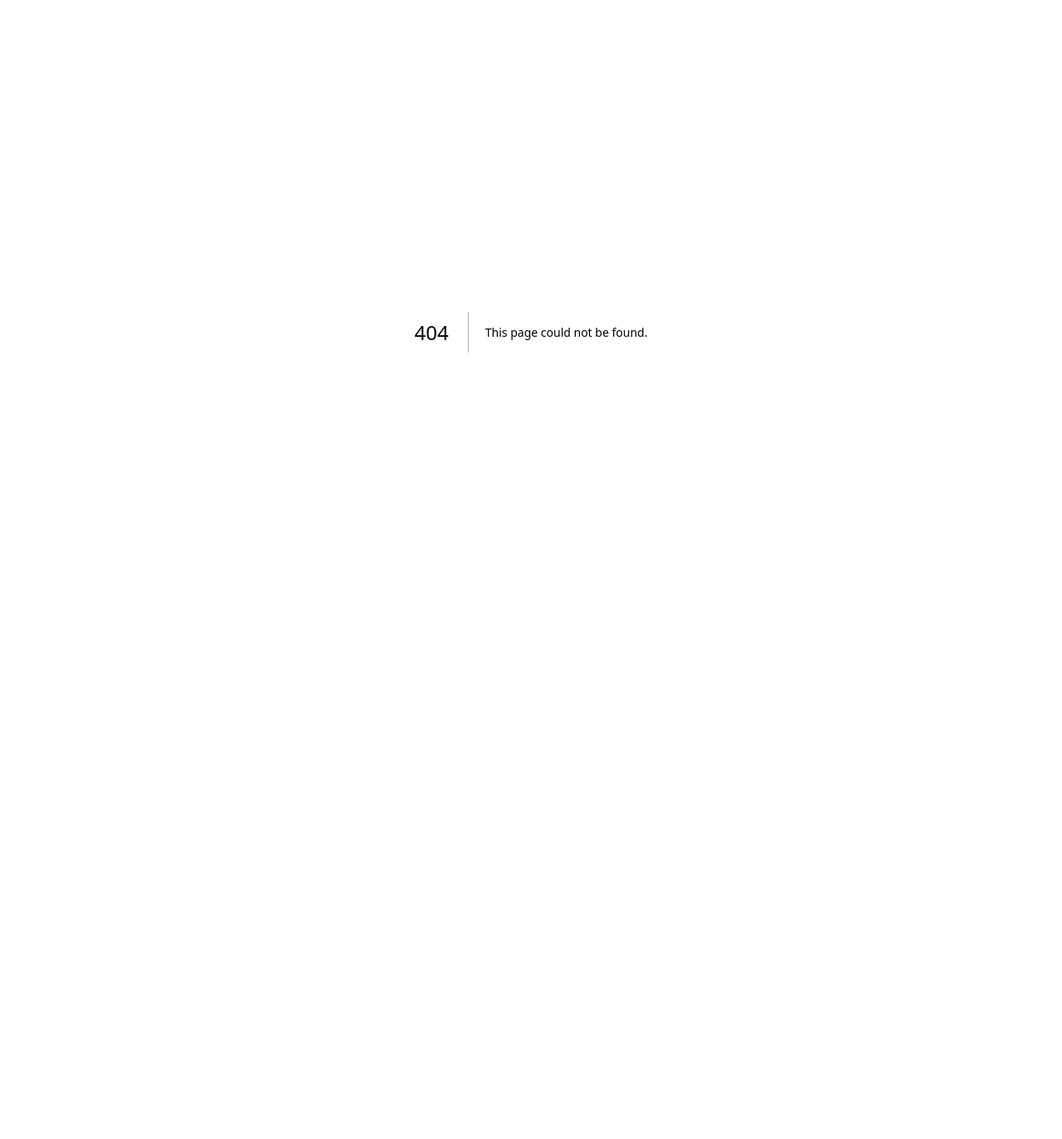
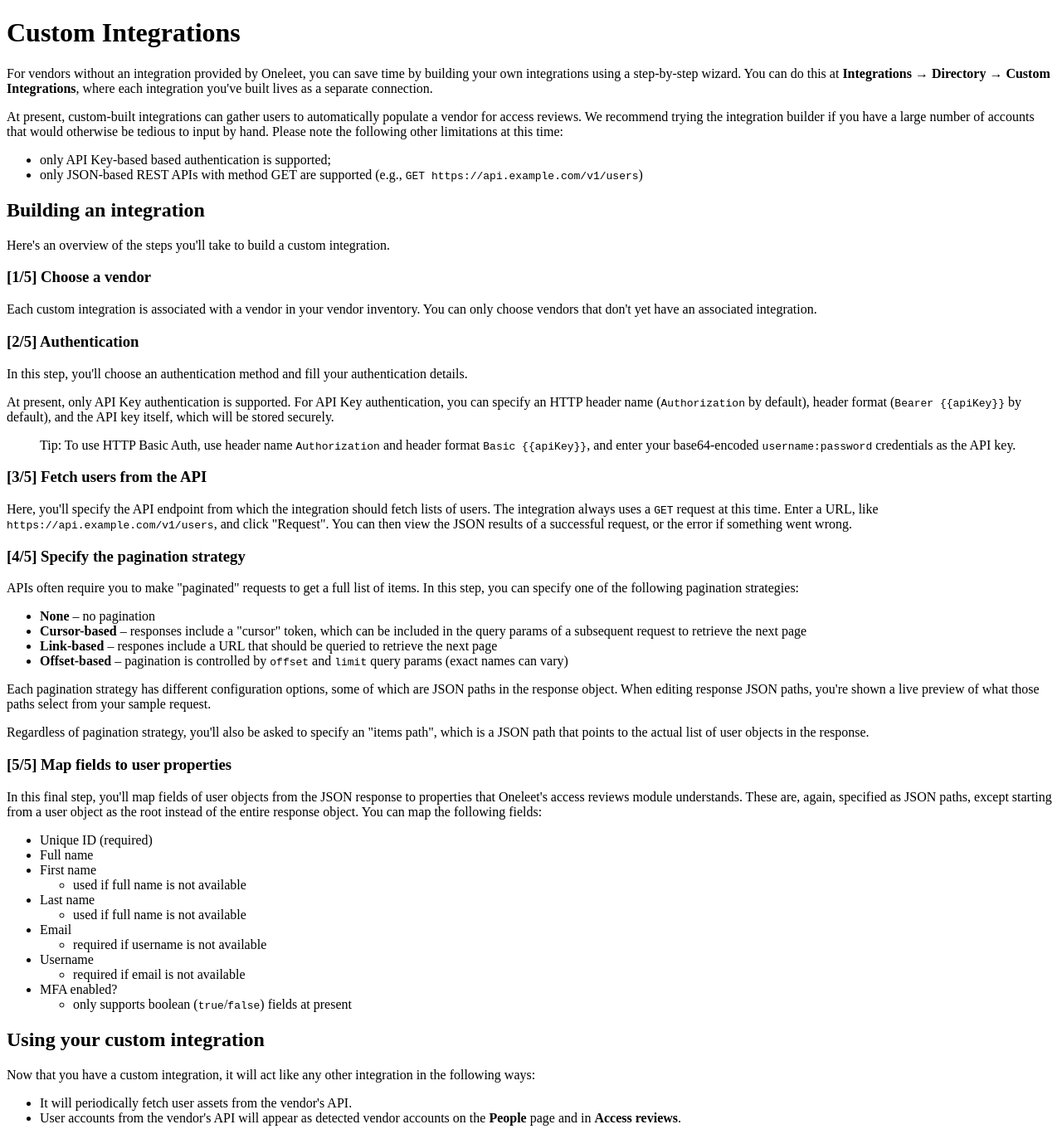
Before and after one commit to Oneleet/oneleet-docs, a Next.js app: page /integrations/custom in a window 1280 px wide. Before the commit this address had no page. Shown: the whole page at 83% size. Before the commit the page ends 800 px from the top, so only its background shows below. Built offline with nearby package versions, Linux system fonts and the light colour scheme.

Commit message:
Add docs for custom integrations (customer request)

```diff
--- a/pages/integrations/_meta.ts
+++ b/pages/integrations/_meta.ts
@@ -12,4 +12,5 @@ export default {
   microsoft365: "Microsoft 365",
   supabase: "Supabase",
   vercel: "Vercel",
+  custom: "Custom Integrations",
 };
--- /dev/null
+++ b/pages/integrations/custom.mdx
@@ -0,0 +1,69 @@
+---
+title: Custom Integrations
+---
+
+# Custom Integrations
+
+For vendors without an integration provided by Oneleet, you can save time by building your own integrations using a step-by-step wizard. You can do this at **Integrations** → **Directory** → **Custom Integrations**, where each integration you've built lives as a separate connection.
+
+At present, custom-built integrations can gather users to automatically populate a vendor for access reviews. We recommend trying the integration builder if you have a large number of accounts that would otherwise be tedious to input by hand. Please note the following other limitations at this time:
+
+- only API Key-based based authentication is supported;
+- only JSON-based REST APIs with method GET are supported (e.g., `GET https://api.example.com/v1/users`)
+
+## Building an integration
+
+Here's an overview of the steps you'll take to build a custom integration.
+
+### [1/5] Choose a vendor
+
+Each custom integration is associated with a vendor in your vendor inventory. You can only choose vendors that don't yet have an associated integration.
+
+### [2/5] Authentication
+
+In this step, you'll choose an authentication method and fill your authentication details.
+
+At present, only API Key authentication is supported. For API Key authentication, you can specify an HTTP header name (`Authorization` by default), header format (`Bearer {{apiKey}}` by default), and the API key itself, which will be stored securely.
+
+> Tip: To use HTTP Basic Auth, use header name `Authorization` and header format `Basic {{apiKey}}`, and enter your base64-encoded `username:password` credentials as the API key.
+
+### [3/5] Fetch users from the API
+
+Here, you'll specify the API endpoint from which the integration should fetch lists of users. The integration always uses a `GET` request at this time. Enter a URL, like `https://api.example.com/v1/users`, and click "Request". You can then view the JSON results of a successful request, or the error if something went wrong.
+
+### [4/5] Specify the pagination strategy
+
+APIs often require you to make "paginated" requests to get a full list of items. In this step, you can specify one of the following pagination strategies:
+
+- **None** – no pagination
+- **Cursor-based** – responses include a "cursor" token, which can be included in the query params of a subsequent request to retrieve the next page
+- **Link-based** – respones include a URL that should be queried to retrieve the next page
+- **Offset-based** – pagination is controlled by `offset` and `limit` query params (exact names can vary)
+
+Each pagination strategy has different configuration options, some of which are JSON paths in the response object. When editing response JSON paths, you're shown a live preview of what those paths select from your sample request.
+
+Regardless of pagination strategy, you'll also be asked to specify an "items path", which is a JSON path that points to the actual list of user objects in the response.
+
+### [5/5] Map fields to user properties
+
+In this final step, you'll map fields of user objects from the JSON response to properties that Oneleet's access reviews module understands. These are, again, specified as JSON paths, except starting from a user object as the root instead of the entire response object. You can map the following fields:
+
+- Unique ID (required)
+- Full name
+- First name
+  - used if full name is not available
+- Last name
+  - used if full name is not available
+- Email
+  - required if username is not available
+- Username
+  - required if email is not available
+- MFA enabled?
+  - only supports boolean (`true`/`false`) fields at present
+
+## Using your custom integration
+
+Now that you have a custom integration, it will act like any other integration in the following ways:
+
+- It will periodically fetch user assets from the vendor's API.
+- User accounts from the vendor's API will appear as detected vendor accounts on the **People** page and in **Access reviews**.
```
